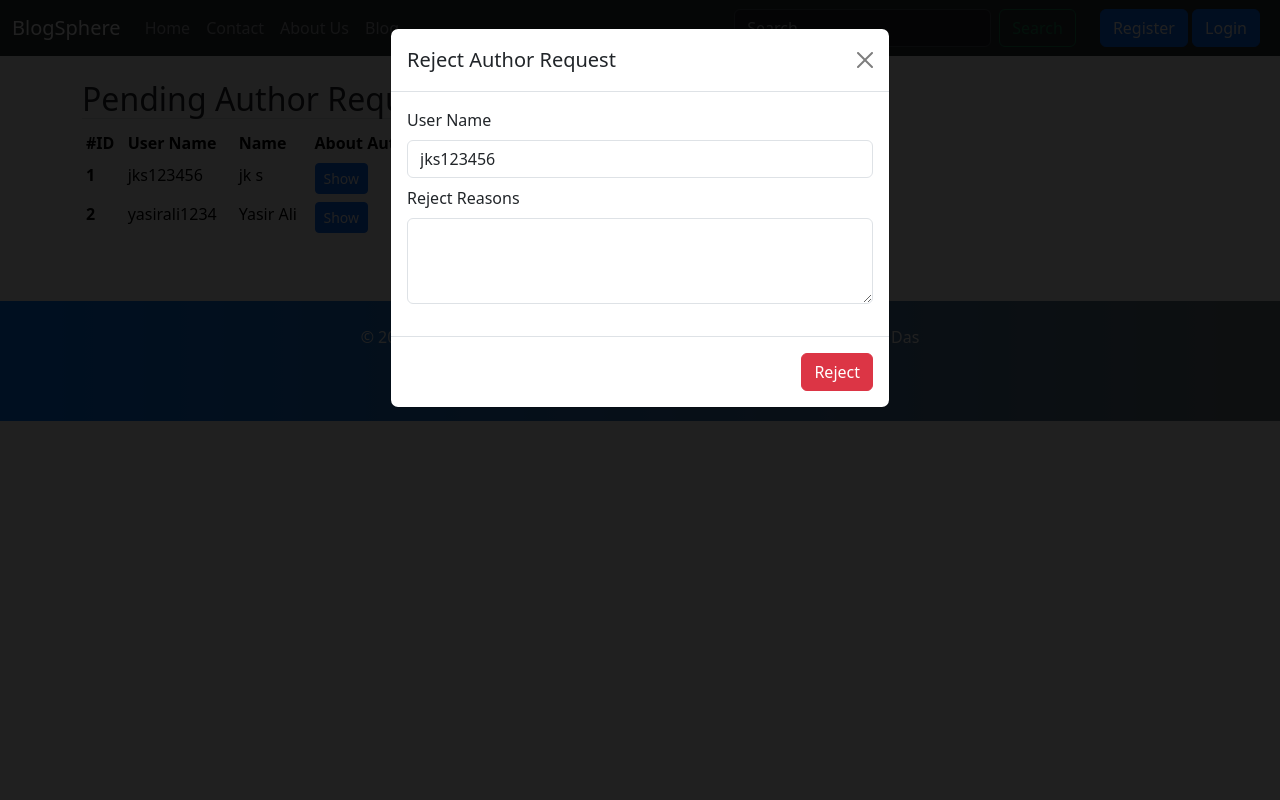
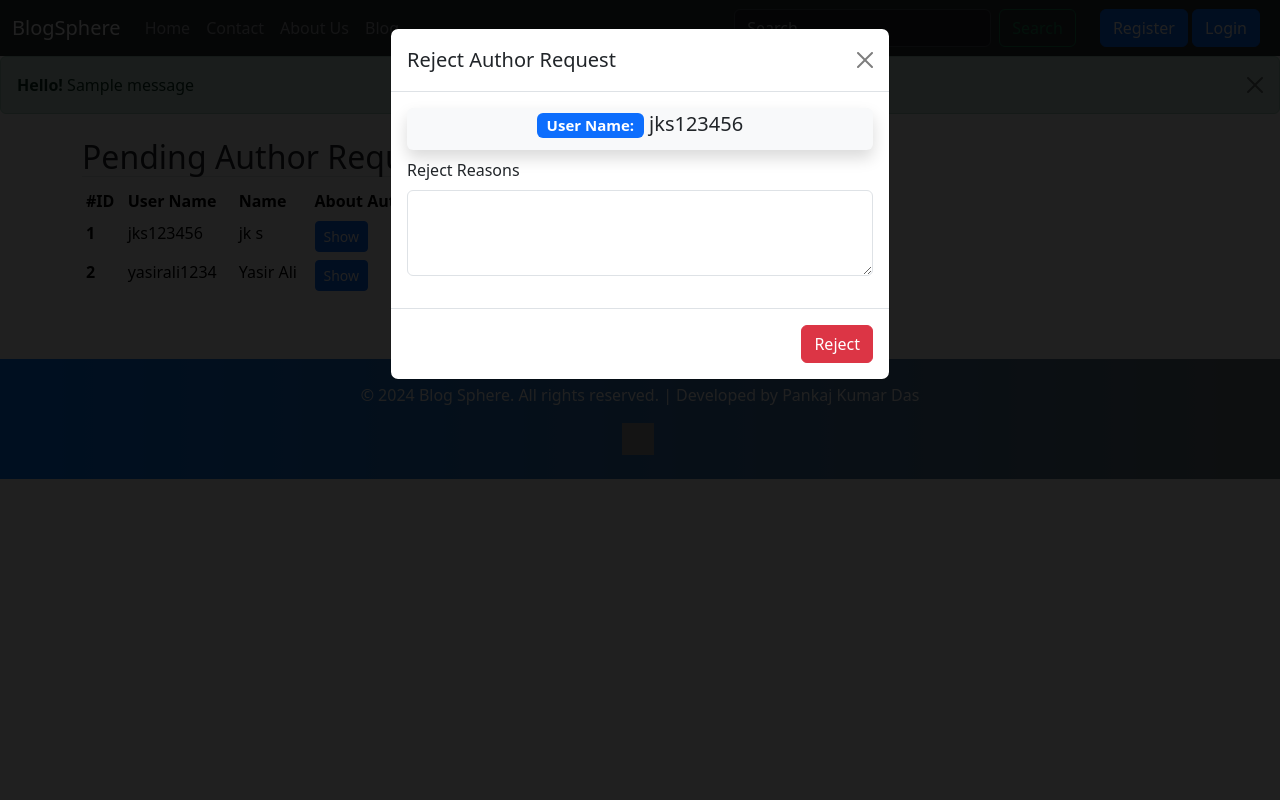
Before and after one commit to PankajSP2019/Blog-App-With-Django, a Django app: page /author_request_handle/ in a window 1280 px wide, after a click on "Reject". Run offline with Django 4.2, Linux system fonts and the light colour scheme; data comes from the database, SQL or seed files in the repository; both versions use the stored data as it was after the commit; one stand-in notice (Sample message) is shown; grey boxes are pictures that could not be loaded.

Commit message:
first commit

```diff
--- a/django_blog/home/models.py
+++ b/django_blog/home/models.py
@@ -24,9 +24,10 @@ class UserProfile(models.Model):
     # dob = models.DateField()
     # address = models.TextField(max_length=500)
     profile_picture = models.ImageField(upload_to="home/user_image")
+    is_author = models.BooleanField(default=False)
 
     def __str__(self):
-        return f"Profile ID-{self.up_no} UserName-{self.user.username}"
+        return f"Profile ID-{self.up_no} UserName-{self.user.username} Is_Author-{self.is_author}"
 
 
 class AuthorRequest(models.Model):
--- a/django_blog/home/urls.py
+++ b/django_blog/home/urls.py
@@ -14,6 +14,8 @@ urlpatterns = [
     path('checktiny', views.check_tiny, name="tiny"),
     path('authorRequest/', views.authorRequest, name="AuthorRequest"),
     path('author_request_handle/', views.author_request_handle, name="AuthorRequestHandle"),
+    path('author_request_reject/', views.author_request_reject_handle, name="AuthorRequestRejectHandle"),
+    path('author_request_accept/', views.author_request_accept_handle, name="AuthorRequestAcceptHandle"),
 
 
 ]
--- a/django_blog/home/views.py
+++ b/django_blog/home/views.py
@@ -244,7 +244,50 @@ def authorRequest(request):
 
 def author_request_handle(request):
     all_author_request = AuthorRequest.objects.all()
-    return render(request, "home/author_request_handle.html", {'all_author_request':all_author_request})
+    return render(request, "home/author_request_handle.html", {'all_author_request': all_author_request})
+
+
+def author_request_reject_handle(request):
+    # We can use here request.user.is_authenticated
+    if request.method == "POST":
+        reject_reason = request.POST['reject_reason']
+        print(reject_reason)
+
+        # Author Reject Operation
+
+        messages.warning(request, "Successfully Reject Author Request.")
+        return redirect('AuthorRequestHandle')
+    else:
+        return HttpResponse("Something Went Wrong Please Contact Our Admin.")
+
+
+def author_request_accept_handle(request):
+    # We can use here request.user.is_authenticated
+    if request.method == "POST":
+        add_p = request.POST.get('add_perms', 'off')
+        view_p = request.POST.get('view_perms', 'off')
+        delete_p = request.POST.get('delete_perms', 'off')
+        change_p = request.POST.get('change_perms', 'off')
+        if add_p == 'off' and view_p == 'off' and delete_p == 'off' and change_p == 'off':
+            messages.error(request, "You Have To Grant At least 1 Permission.")
+            return redirect('AuthorRequestHandle')
+        else:
+            # Give Permission Will here
+            if add_p == 'on':
+                print("Add Permission Give Here")
+            if view_p == 'on':
+                print("View Permission Give Here")
+            if delete_p == 'on':
+                print("Delete Permission Give Here")
+            if change_p == 'on':
+                print("Change Permission Give Here")
+
+        # Author Accept Operation
+
+        messages.success(request, "Successfully Accept Author Request.")
+        return redirect('AuthorRequestHandle')
+    else:
+        return HttpResponse("Something Went Wrong Please Contact Our Admin.")
 
 
 def check_tiny(request):
--- a/django_blog/templates/home/author_request_handle.html
+++ b/django_blog/templates/home/author_request_handle.html
@@ -6,6 +6,18 @@
 {% load humanize %}
 
 {% block body %}
+
+    <!-- Alert Button For Showing the Messages-->
+    {% if messages %} <!-- main condition-->
+        {% for message in messages %}
+            <div {% if message.tags %} class="alert alert-{{ message.tags }} alert-dismissible fade show" role="alert" {% endif %}>
+                <strong>Hello!</strong> {{ message }}
+                <button type="button" class="btn-close" data-bs-dismiss="alert" aria-label="Close"></button>
+            </div>
+        {% endfor %}
+    {% endif %} <!-- END main condition-->
+
+
     <div class="container my-4">
         <div class="row">
             <div class="col-md-8">
@@ -31,7 +43,8 @@
                                     <td><button class="btn btn-primary btn-sm" data-bs-toggle="modal"
                                         data-bs-target="#staticBackdrop-about-author-{{author_request.ar_no}}">Show</button></td>
                                     <td>{{author_request.timestamp|naturaltime}}</td>
-                                    <td><button class="btn btn-primary btn-sm">Aceept</button> <button class="btn btn-danger btn-sm" data-bs-toggle="modal"
+                                    <td><button class="btn btn-primary btn-sm"
+                                        data-bs-toggle="modal" data-bs-target="#staticBackdrop-accept-{{author_request.ar_no}}">Aceept</button> <button class="btn btn-danger btn-sm" data-bs-toggle="modal"
                                         data-bs-target="#staticBackdrop-reject-{{author_request.ar_no}}">Reject</button></td>
                                 </tr>
                                 <!-- About Author Modal -->
@@ -50,7 +63,7 @@
                                     </div>
                                 </div>
                                 <!-- End About Author Modal -->
-                                <!-- About Reject Modal -->
+                                <!--  Reject Modal -->
                                 <div class="modal fade " id="staticBackdrop-reject-{{author_request.ar_no}}" data-bs-backdrop="static"
                                     data-bs-keyboard="false" tabindex="-1" aria-labelledby="staticBackdrop-reject-{{author_request.ar_no}}" aria-hidden="true">
                                     <div class="modal-dialog">
@@ -59,12 +72,13 @@
                                                 <h1 class="modal-title fs-5" id="staticBackdrop-reject-{{author_request.ar_no}}">Reject Author Request</h1>
                                                 <button type="button" class="btn-close" data-bs-dismiss="modal" aria-label="Close"></button>
                                             </div>
-                                            <form action="#" method="post" id="">
+                                            <form action="/author_request_reject/"
+
+                                                method="post" id="author_request_reject">
                                                 {% csrf_token %}
                                                 <div class="modal-body">
-                                                    <div class="form-outline mb-2">
-                                                        <label for="user_name" class="form-label">User Name</label>
-                                                        <input type="text" class="form-control" value="{{author_request.user.username}}" readonly>
+                                                    <div class="d-flex shadow p-1  mb-2 bg-body-tertiary rounded justify-content-center">
+                                                        <h5><span class="badge text-bg-primary">User Name:  </span>    {{author_request.user.username}}</h5>
                                                     </div>
 
                                                     <div class="mb-3">
@@ -74,12 +88,61 @@
                                                 </div>
                                                 <div class="modal-footer">
 
-                                                    <button type="submit" class="btn btn-danger">Reject</button>
+                                                    <button name="reject-button" type="submit" class="btn btn-danger">Reject</button>
                                                 </div>
+                                            </form>
                                         </div>
                                     </div>
                                 </div>
                                 <!-- End Reject Modal -->
+                                <!-- Accept Modal -->
+                                <div class="modal fade" id="staticBackdrop-accept-{{author_request.ar_no}}" data-bs-backdrop="static"
+                                    data-bs-keyboard="false" tabindex="-1" aria-labelledby="staticBackdrop-accept-{{author_request.ar_no}}"
+                                    aria-hidden="true">
+                                    <div class="modal-dialog">
+                                        <div class="modal-content">
+                                            <div class="modal-content">
+                                                <div class="modal-header">
+                                                    <h1 class="modal-title fs-5" id="staticBackdrop-accept-{{author_request.ar_no}}">Reject Author Request</h1>
+                                                    <button type="button" class="btn-close" data-bs-dismiss="modal" aria-label="Close"></button>
+                                                </div>
+                                            <form action="/author_request_accept/" method="post" id="">
+                                                {% csrf_token %}
+                                                <div class="modal-body">
+                                                    <div class="d-flex shadow p-1  mb-2 bg-body-tertiary rounded justify-content-center">
+                                                        <h5><span class="badge text-bg-primary">User Name: </span> {{author_request.user.username}}</h5>
+                                                    </div>
+                                                    <!-- Switch For Give Permission -->
+                                                    <div class="my-4 mb-2">
+                                                        <div class="form-check form-switch">
+                                                            <input class="form-check-input" type="checkbox" name="add_perms" role="switch" id="add_perms" checked>
+                                                            <label class="form-check-label" for="add_perms">Add Blog Permission</label>
+                                                        </div>
+                                                        <div class="form-check form-switch">
+                                                            <input class="form-check-input" type="checkbox" name="view_perms" role="switch" id="view_perms">
+                                                            <label class="form-check-label" for="view_perms"><span class="badge text-bg-warning text-wrap">View Blog Permission</span> </label>
+                                                        </div>
+                                                        <div class="form-check form-switch">
+                                                            <input class="form-check-input" type="checkbox" name="delete_perms" role="switch" id="delete_perms">
+                                                            <label class="form-check-label" for="delete_perms"><span class="badge text-bg-warning text-wrap">Delete Blog Permission</span></label>
+                                                        </div>
+
+                                                        <div class="form-check form-switch">
+                                                            <input class="form-check-input" type="checkbox" name="change_perms" role="switch" id="change_perms">
+                                                            <label class="form-check-label" for="change_perms"><span class="badge text-bg-warning text-wrap">Edit Blog Permission</span></label>
+                                                        </div>
+                                                    </div>
+
+                                                </div>
+                                                <div class="modal-footer">
+
+                                                    <button type="submit" name="accept_button" class="btn btn-primary">Accept</button>
+                                                </div>
+                                            </form>
+                                        </div>
+                                    </div>
+                                </div>
+                                <!-- End Accept Modal -->
                             {% endif %}
                         {% endfor %}
 
```
Also changed, not shown: django_blog/db.sqlite3.
